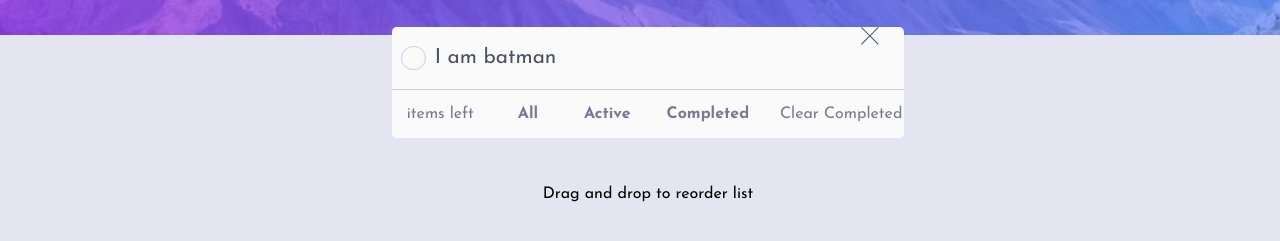
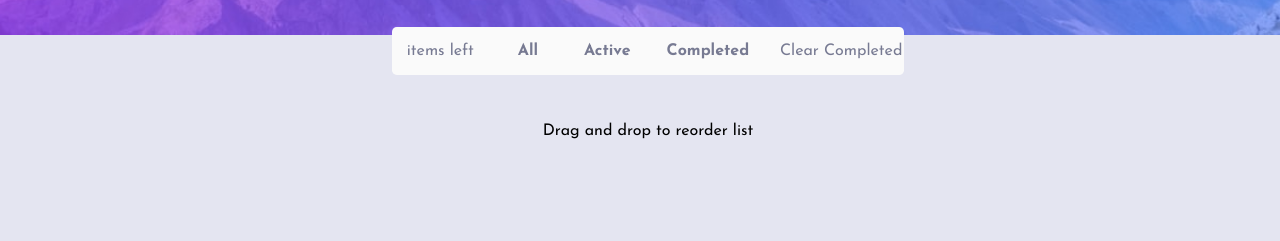
Before and after one commit to Batman-0001/To-Do-app, a plain HTML site: page index.html in a window 1280 px wide. Shown: the part 285-526 px from the top of the page. Drawn offline with Linux system fonts and the light colour scheme.

Commit message:
update html

```diff
--- a/index.html
+++ b/index.html
@@ -46,11 +46,7 @@
 
     <!--this is the section for adding and removing tasks-->
     <section class="tasks">
-      <div class="task">
-        <div class="check"></div>
-        <p>I am batman</p>
-        <div class="cross"><img src="./images/icon-cross.svg" alt="delete task"></div>
-      </div>
+
     </section>
 
     <!--this is the section for different switches-->
@@ -68,8 +64,5 @@
    <div class="foot-note"><p>Drag and drop to reorder list</p></div>
   </main>
 
-  <!--this is the footnote-->
-
-
 </body>
 </html>
```
